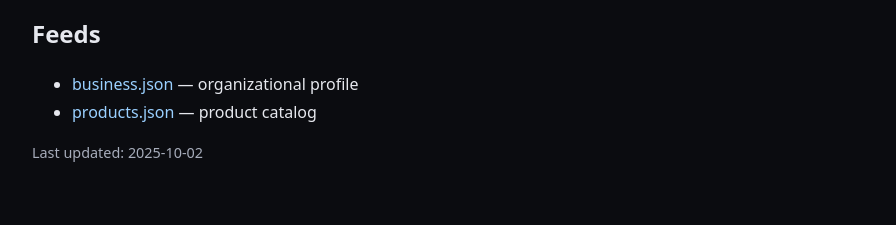
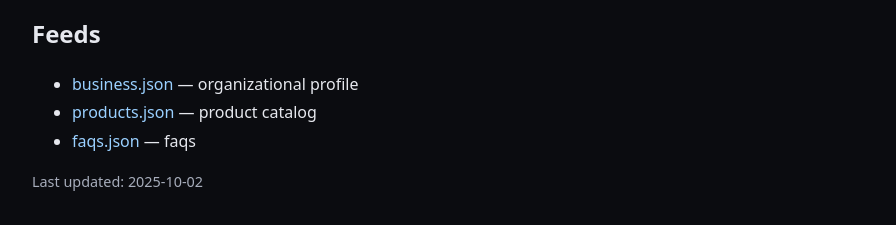
Before and after one commit to DaveedValencia/aifds-handsome-calavera, a plain HTML site: page index.html in a window 1280 px wide. Shown: the part 143-368 px from the top of the page, without its empty margins (0-896 px from the left). Drawn offline with Linux system fonts and the light colour scheme.

Commit message:
added faqs

```diff
--- a/index.html
+++ b/index.html
@@ -21,6 +21,7 @@
   <ul>
     <li><a href="business.json">business.json</a> — organizational profile</li>
     <li><a href="products.json">products.json</a> — product catalog</li>
+    <li><a href="faqs.json">faqs.json</a> — faqs</li>
   </ul>
 
   <p class="muted">Last updated: <script>document.write(new Date().toISOString().split('T')[0]);</script></p>
```
